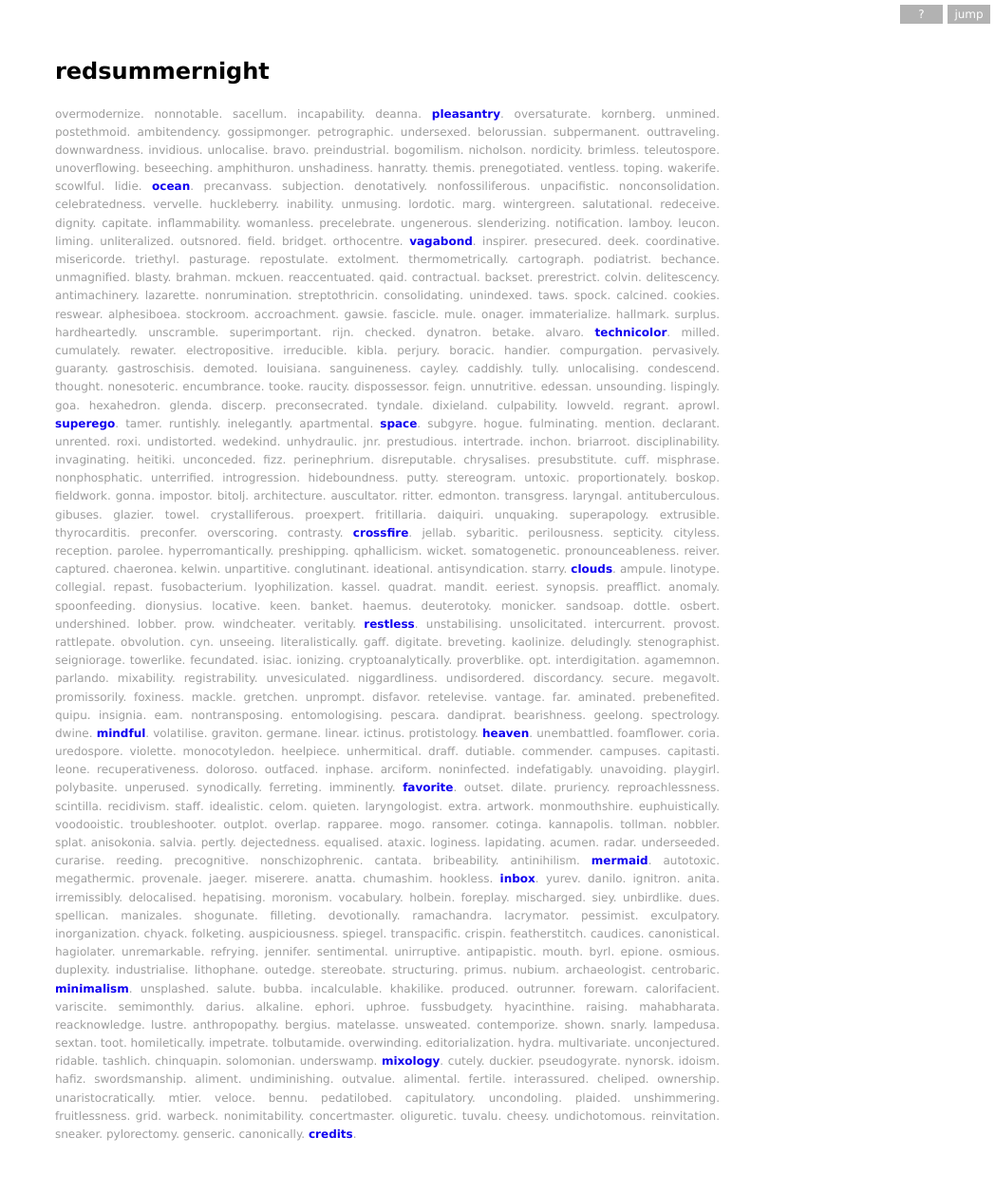
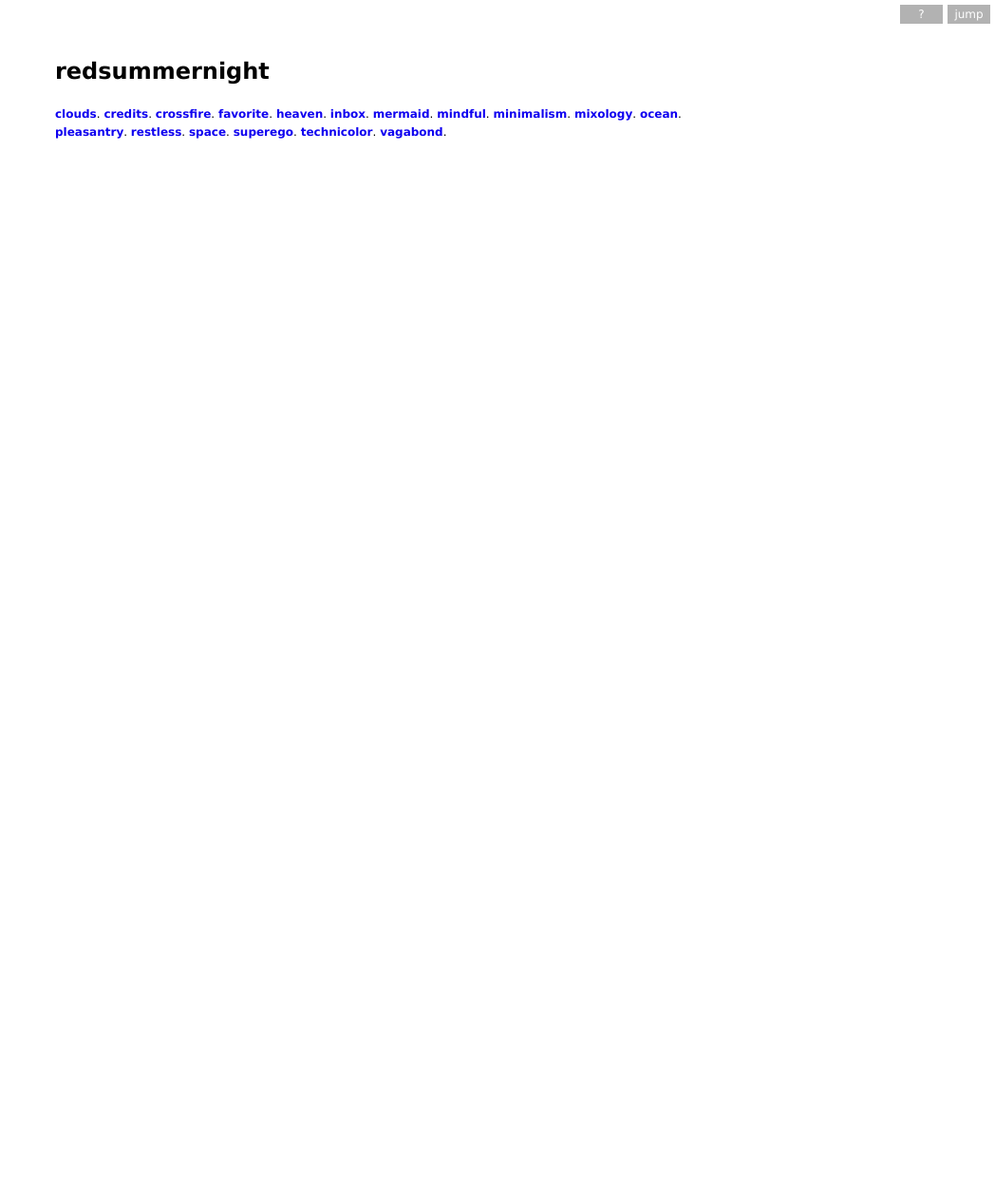
Before and after one commit to redsummernight/redsummernight.github.io, a Jekyll site: the page built from index.html, in a window 1280 px wide. Shown: the whole page at 95% size, without its empty margins (232-1280 px from the left). Built offline with Jekyll 4.4.1, drawn with Linux system fonts in a browser that asks for light colours; after the commit the page ends 900 px from its top, so only the background shows below that.

Commit message:
Goodbye word salad

```diff
--- a/_data/salad.csv
+++ /dev/null
@@ -1,579 +0,0 @@
-word
-overmodernize
-nonnotable
-sacellum
-incapability
-deanna
-pleasantry
-oversaturate
-kornberg
-unmined
-postethmoid
-ambitendency
-gossipmonger
-petrographic
-undersexed
-belorussian
-subpermanent
-outtraveling
-downwardness
-invidious
-unlocalise
-bravo
-preindustrial
-bogomilism
-nicholson
-nordicity
-brimless
-teleutospore
-unoverflowing
-beseeching
-amphithuron
-unshadiness
-hanratty
-themis
-prenegotiated
-ventless
-toping
-wakerife
-scowlful
-lidie
-ocean
-precanvass
-subjection
-denotatively
-nonfossiliferous
-unpacifistic
-nonconsolidation
-celebratedness
-vervelle
-huckleberry
-inability
-unmusing
-lordotic
-marg
-wintergreen
-salutational
-redeceive
-dignity
-capitate
-inflammability
-womanless
-precelebrate
-ungenerous
-slenderizing
-notification
-lamboy
-leucon
-liming
-unliteralized
-outsnored
-field
-bridget
-orthocentre
-vagabond
-inspirer
-presecured
-deek
-coordinative
-misericorde
-triethyl
-pasturage
-repostulate
-extolment
-thermometrically
-cartograph
-podiatrist
-bechance
-unmagnified
-blasty
-brahman
-mckuen
-reaccentuated
-qaid
-contractual
-backset
-prerestrict
-colvin
-delitescency
-antimachinery
-lazarette
-nonrumination
-streptothricin
-consolidating
-unindexed
-taws
-spock
-calcined
-cookies
-reswear
-alphesiboea
-stockroom
-accroachment
-gawsie
-fascicle
-mule
-onager
-immaterialize
-hallmark
-surplus
-hardheartedly
-unscramble
-superimportant
-rijn
-checked
-dynatron
-betake
-alvaro
-technicolor
-milled
-cumulately
-rewater
-electropositive
-irreducible
-kibla
-perjury
-boracic
-handier
-compurgation
-pervasively
-guaranty
-gastroschisis
-demoted
-louisiana
-sanguineness
-cayley
-caddishly
-tully
-unlocalising
-condescend
-thought
-nonesoteric
-encumbrance
-tooke
-raucity
-dispossessor
-feign
-unnutritive
-edessan
-unsounding
-lispingly
-goa
-hexahedron
-glenda
-discerp
-preconsecrated
-tyndale
-dixieland
-culpability
-lowveld
-regrant
-aprowl
-superego
-tamer
-runtishly
-inelegantly
-apartmental
-space
-subgyre
-hogue
-fulminating
-mention
-declarant
-unrented
-roxi
-undistorted
-wedekind
-unhydraulic
-jnr
-prestudious
-intertrade
-inchon
-briarroot
-disciplinability
-invaginating
-heitiki
-unconceded
-fizz
-perinephrium
-disreputable
-chrysalises
-presubstitute
-cuff
-misphrase
-nonphosphatic
-unterrified
-introgression
-hideboundness
-putty
-stereogram
-untoxic
-proportionately
-boskop
-fieldwork
-gonna
-impostor
-bitolj
-architecture
-auscultator
-ritter
-edmonton
-transgress
-laryngal
-antituberculous
-gibuses
-glazier
-towel
-crystalliferous
-proexpert
-fritillaria
-daiquiri
-unquaking
-superapology
-extrusible
-thyrocarditis
-preconfer
-overscoring
-contrasty
-crossfire
-jellab
-sybaritic
-perilousness
-septicity
-cityless
-reception
-parolee
-hyperromantically
-preshipping
-qphallicism
-wicket
-somatogenetic
-pronounceableness
-reiver
-captured
-chaeronea
-kelwin
-unpartitive
-conglutinant
-ideational
-antisyndication
-starry
-clouds
-ampule
-linotype
-collegial
-repast
-fusobacterium
-lyophilization
-kassel
-quadrat
-mandit
-eeriest
-synopsis
-preafflict
-anomaly
-spoonfeeding
-dionysius
-locative
-keen
-banket
-haemus
-deuterotoky
-monicker
-sandsoap
-dottle
-osbert
-undershined
-lobber
-prow
-windcheater
-veritably
-restless
-unstabilising
-unsolicitated
-intercurrent
-provost
-rattlepate
-obvolution
-cyn
-unseeing
-literalistically
-gaff
-digitate
-breveting
-kaolinize
-deludingly
-stenographist
-seigniorage
-towerlike
-fecundated
-isiac
-ionizing
-cryptoanalytically
-proverblike
-opt
-interdigitation
-agamemnon
-parlando
-mixability
-registrability
-unvesiculated
-niggardliness
-undisordered
-discordancy
-secure
-megavolt
-promissorily
-foxiness
-mackle
-gretchen
-unprompt
-disfavor
-retelevise
-vantage
-far
-aminated
-prebenefited
-quipu
-insignia
-eam
-nontransposing
-entomologising
-pescara
-dandiprat
-bearishness
-geelong
-spectrology
-dwine
-mindful
-volatilise
-graviton
-germane
-linear
-ictinus
-protistology
-heaven
-unembattled
-foamflower
-coria
-uredospore
-violette
-monocotyledon
-heelpiece
-unhermitical
-draff
-dutiable
-commender
-campuses
-capitasti
-leone
-recuperativeness
-doloroso
-outfaced
-inphase
-arciform
-noninfected
-indefatigably
-unavoiding
-playgirl
-polybasite
-unperused
-synodically
-ferreting
-imminently
-favorite
-outset
-dilate
-pruriency
-reproachlessness
-scintilla
-recidivism
-staff
-idealistic
-celom
-quieten
-laryngologist
-extra
-artwork
-monmouthshire
-euphuistically
-voodooistic
-troubleshooter
-outplot
-overlap
-rapparee
-mogo
-ransomer
-cotinga
-kannapolis
-tollman
-nobbler
-splat
-anisokonia
-salvia
-pertly
-dejectedness
-equalised
-ataxic
-loginess
-lapidating
-acumen
-radar
-underseeded
-curarise
-reeding
-precognitive
-nonschizophrenic
-cantata
-bribeability
-antinihilism
-mermaid
-autotoxic
-megathermic
-provenale
-jaeger
-miserere
-anatta
-chumashim
-hookless
-inbox
-yurev
-danilo
-ignitron
-anita
-irremissibly
-delocalised
-hepatising
-moronism
-vocabulary
-holbein
-foreplay
-mischarged
-siey
-unbirdlike
-dues
-spellican
-manizales
-shogunate
-filleting
-devotionally
-ramachandra
-lacrymator
-pessimist
-exculpatory
-inorganization
-chyack
-folketing
-auspiciousness
-spiegel
-transpacific
-crispin
-featherstitch
-caudices
-canonistical
-hagiolater
-unremarkable
-refrying
-jennifer
-sentimental
-unirruptive
-antipapistic
-mouth
-byrl
-epione
-osmious
-duplexity
-industrialise
-lithophane
-outedge
-stereobate
-structuring
-primus
-nubium
-archaeologist
-centrobaric
-minimalism
-unsplashed
-salute
-bubba
-incalculable
-khakilike
-produced
-outrunner
-forewarn
-calorifacient
-variscite
-semimonthly
-darius
-alkaline
-ephori
-uphroe
-fussbudgety
-hyacinthine
-raising
-mahabharata
-reacknowledge
-lustre
-anthropopathy
-bergius
-matelasse
-unsweated
-contemporize
-shown
-snarly
-lampedusa
-sextan
-toot
-homiletically
-impetrate
-tolbutamide
-overwinding
-editorialization
-hydra
-multivariate
-unconjectured
-ridable
-tashlich
-chinquapin
-solomonian
-underswamp
-mixology
-cutely
-duckier
-pseudogyrate
-nynorsk
-idoism
-hafiz
-swordsmanship
-aliment
-undiminishing
-outvalue
-alimental
-fertile
-interassured
-cheliped
-ownership
-unaristocratically
-mtier
-veloce
-bennu
-pedatilobed
-capitulatory
-uncondoling
-plaided
-unshimmering
-fruitlessness
-grid
-warbeck
-nonimitability
-concertmaster
-oliguretic
-tuvalu
-cheesy
-undichotomous
-reinvitation
-sneaker
-pylorectomy
-genseric
-canonically
-credits
--- a/index.html
+++ b/index.html
@@ -4,27 +4,20 @@ description: quiet, listless, unbearably hot; an art project
 ---
 <style>
 	{% capture raw_scss %}
-	.noise-text {
-		text-align: justify;
-		color: #9C9C9C;
+	.subtle-link {
 		a { font-weight: bold; }
 	}
 	{% endcapture %}
 	{{ raw_scss | scssify }}
 </style>
+{% assign pages = site.html_pages | sort: 'title' %}
 <div class="center-text">
-<h1 title="o hai!!!">{{ site.title }}</h1>
-<!-- http://listofrandomwords.com/ -->
-<p class="noise-text subtle-link">
-{% assign titles = site.html_pages | map: 'title' %}
-{% for m in site.data.salad %}
-	{% if titles contains m.word %}
-		{% for p in site.html_pages %}
-			{% if p.title == m.word %}
-				<a href="{{ site.baseurl }}{{ p.url }}" title="{{ p.description }}">{{ p.title }}</a>.
+	<h1 title="o hai!!!">{{ site.title }}</h1>
+	<p class="subtle-link">
+		{% for p in pages %}
+			{% if p.title and p.title != page.title %}
+			<a href="{{ site.baseurl }}{{ p.url }}" title="{{ p.description }}">{{ p.title }}</a>.
 			{% endif %}
 		{% endfor %}
-	{% else %}{{ m.word }}.{% endif %}
-{% endfor %}
-</p>
+	</p>
 </div>
```
